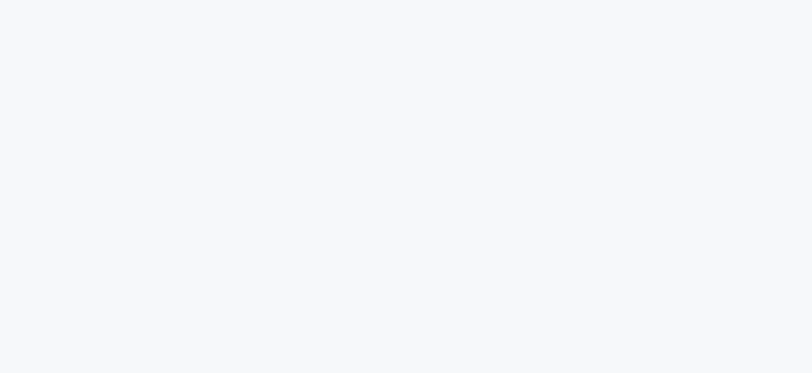
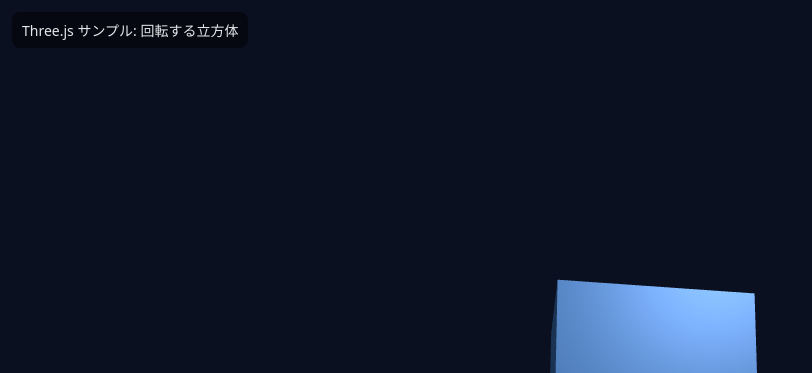
Before and after one commit to LambdaNeko/Sandbox, a plain HTML site: page index.html in a window 1280 px wide. Shown: the top 373 px of the page, without its empty margins (0-812 px from the left). Drawn offline with nearby package versions, Linux system fonts and the light colour scheme.

Commit message:
Add Three.js rotating cube sample page

```diff
--- a/index.html
+++ b/index.html
@@ -3,22 +3,84 @@
   <head>
     <meta charset="UTF-8" />
     <meta name="viewport" content="width=device-width, initial-scale=1.0" />
-    <title>Hello World</title>
+    <title>Three.js 回転する立方体</title>
     <style>
+      :root {
+        color-scheme: dark;
+      }
+
       body {
         margin: 0;
-        min-height: 100vh;
-        display: grid;
-        place-items: center;
+        overflow: hidden;
         font-family: system-ui, -apple-system, "Segoe UI", Roboto, sans-serif;
-        background: #f6f8fa;
+        background: #0b1020;
       }
-      h1 {
-        color: #24292f;
+
+      .hint {
+        position: fixed;
+        top: 12px;
+        left: 12px;
+        margin: 0;
+        padding: 8px 10px;
+        border-radius: 8px;
+        background: rgba(0, 0, 0, 0.45);
+        color: #e5e7eb;
+        font-size: 14px;
       }
     </style>
   </head>
   <body>
-    <h1>Hello, World!</h1>
+    <p class="hint">Three.js サンプル: 回転する立方体</p>
+
+    <script type="module">
+      import * as THREE from "https://unpkg.com/three@0.166.1/build/three.module.js";
+
+      const scene = new THREE.Scene();
+      scene.background = new THREE.Color(0x0b1020);
+
+      const camera = new THREE.PerspectiveCamera(
+        75,
+        window.innerWidth / window.innerHeight,
+        0.1,
+        1000,
+      );
+      camera.position.z = 3;
+
+      const renderer = new THREE.WebGLRenderer({ antialias: true });
+      renderer.setSize(window.innerWidth, window.innerHeight);
+      renderer.setPixelRatio(Math.min(window.devicePixelRatio, 2));
+      document.body.appendChild(renderer.domElement);
+
+      const geometry = new THREE.BoxGeometry(1, 1, 1);
+      const material = new THREE.MeshStandardMaterial({
+        color: 0x60a5fa,
+        metalness: 0.2,
+        roughness: 0.4,
+      });
+      const cube = new THREE.Mesh(geometry, material);
+      scene.add(cube);
+
+      const directionalLight = new THREE.DirectionalLight(0xffffff, 1.2);
+      directionalLight.position.set(2, 2, 3);
+      scene.add(directionalLight);
+
+      const ambientLight = new THREE.AmbientLight(0xffffff, 0.35);
+      scene.add(ambientLight);
+
+      function animate() {
+        requestAnimationFrame(animate);
+        cube.rotation.x += 0.01;
+        cube.rotation.y += 0.015;
+        renderer.render(scene, camera);
+      }
+
+      animate();
+
+      window.addEventListener("resize", () => {
+        camera.aspect = window.innerWidth / window.innerHeight;
+        camera.updateProjectionMatrix();
+        renderer.setSize(window.innerWidth, window.innerHeight);
+      });
+    </script>
   </body>
 </html>
```
